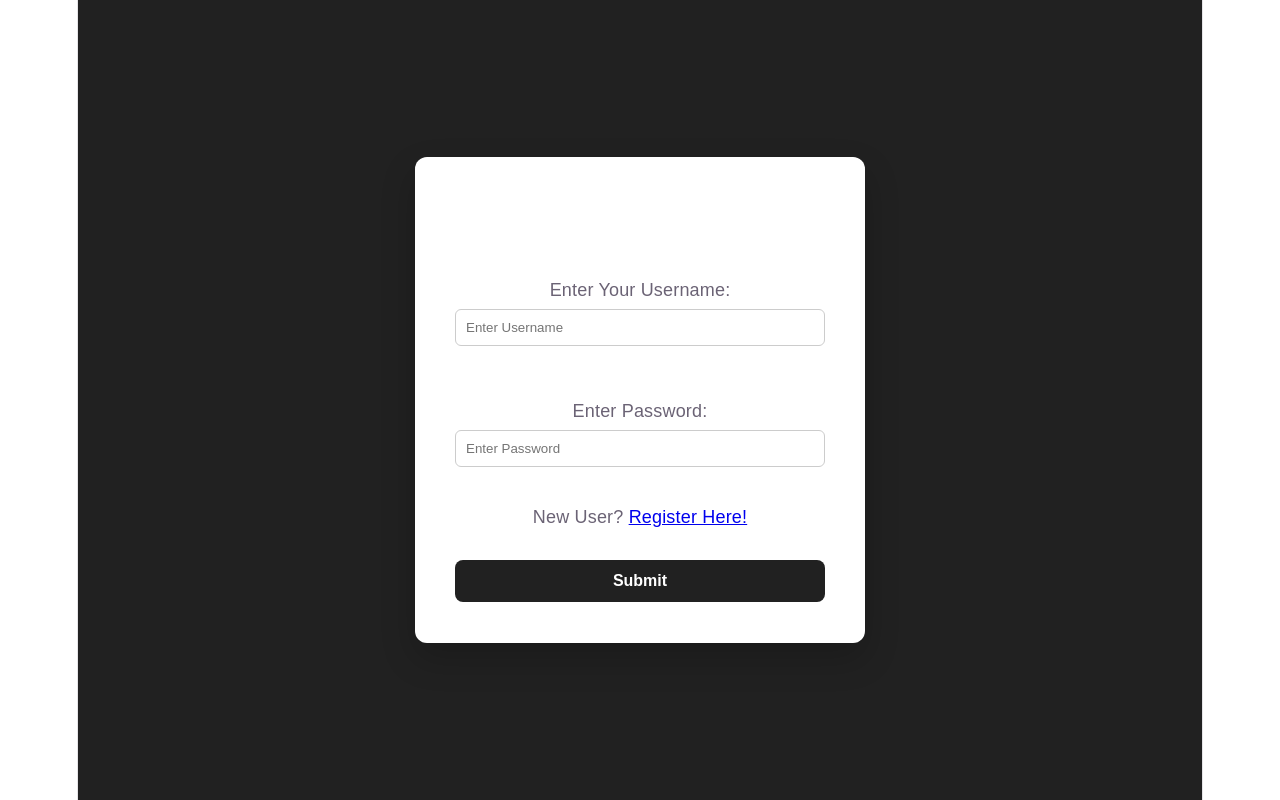
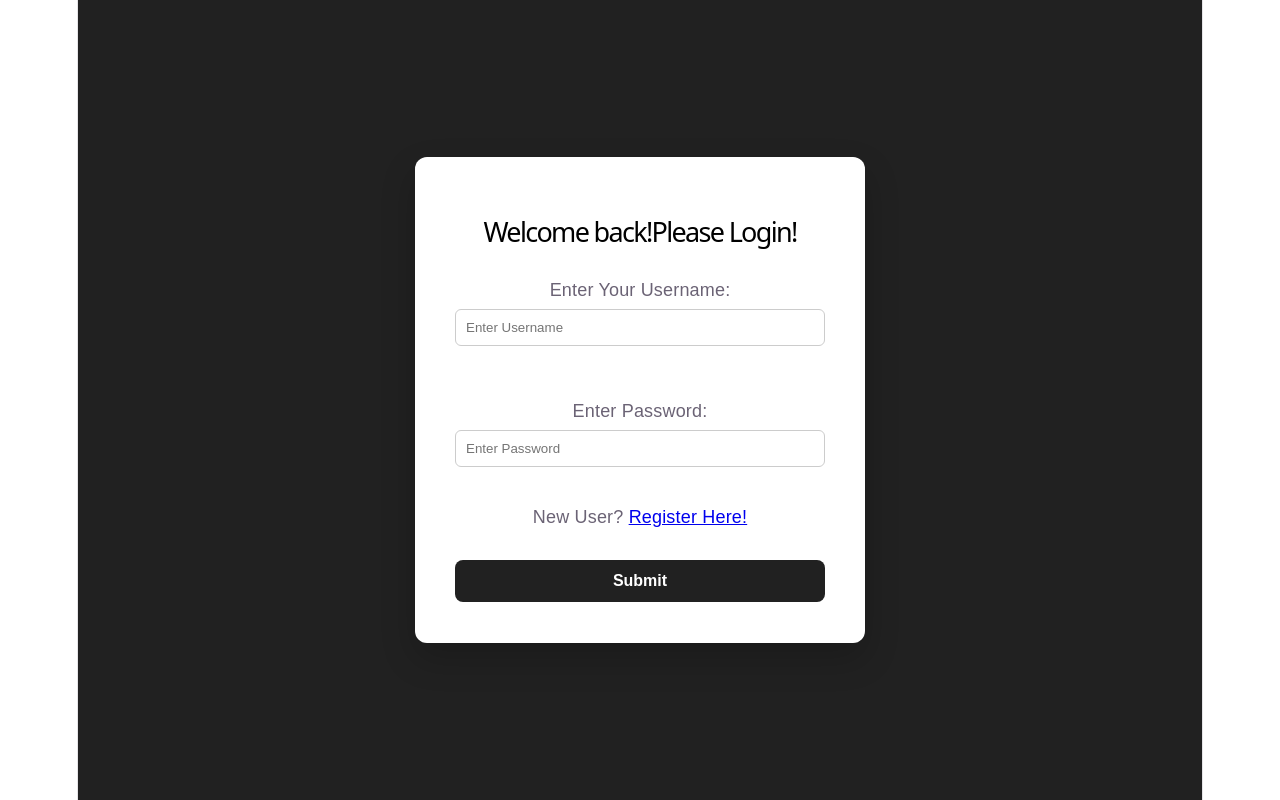
Before and after one commit to Manas-Turlapati/VictorGPT, a React app in the folder Frontend/: page / in a window 1280 px wide. Built offline with nearby package versions, Linux system fonts and the light colour scheme; the HTML template or start-up script is replaced by a standard one.

Commit message:
8th commit

```diff
--- a/Frontend/src/Login.jsx
+++ b/Frontend/src/Login.jsx
@@ -46,7 +46,7 @@ function Login() {
     <>
       <div className="body">
         <div className="login-form">
-          <h1 style={{ color: greeting ? "white" : "red" }}>
+          <h1 style={{ color: greeting ? "black" : "red" }}>
             {greeting
               ? "Welcome back!Please Login!"
               : "Username or Password is incorrect"}
```
